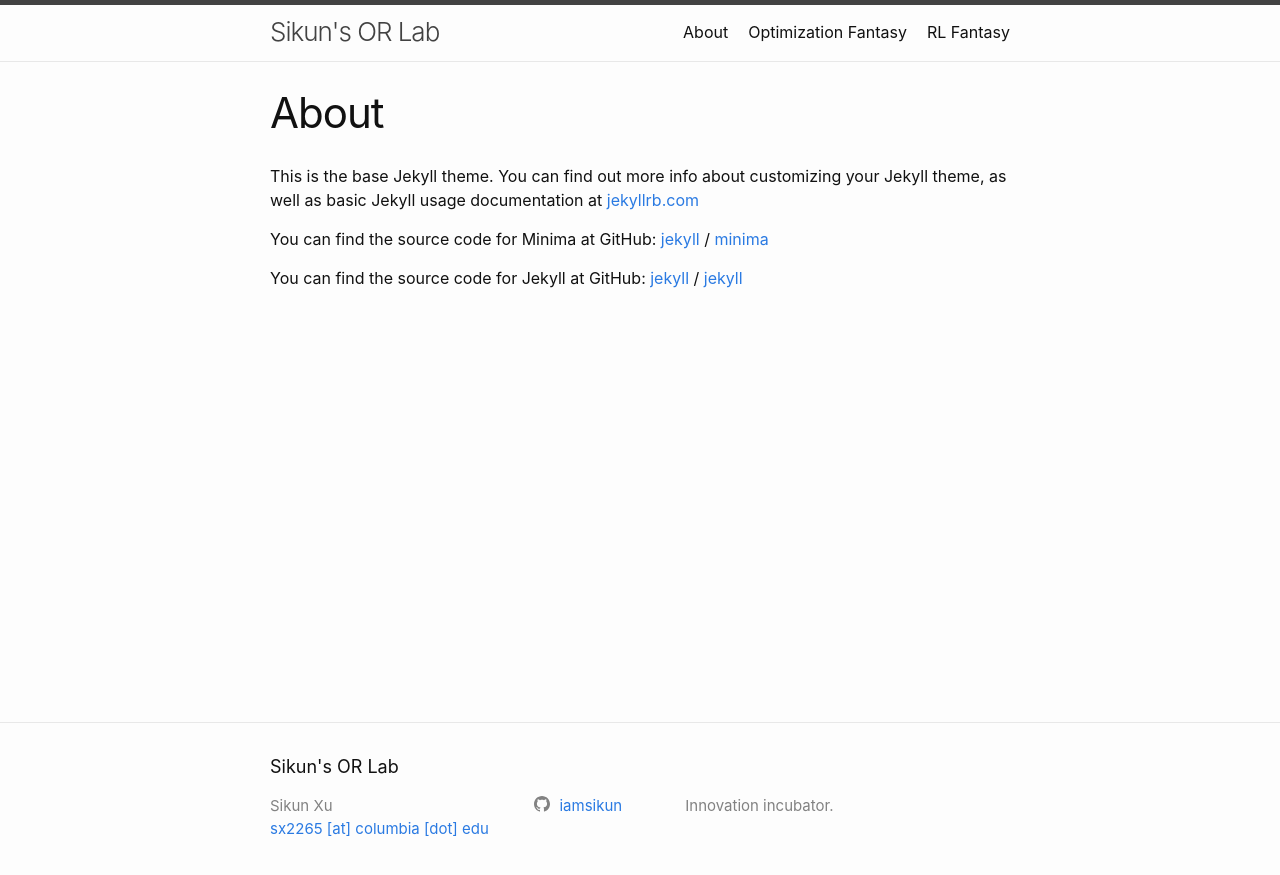
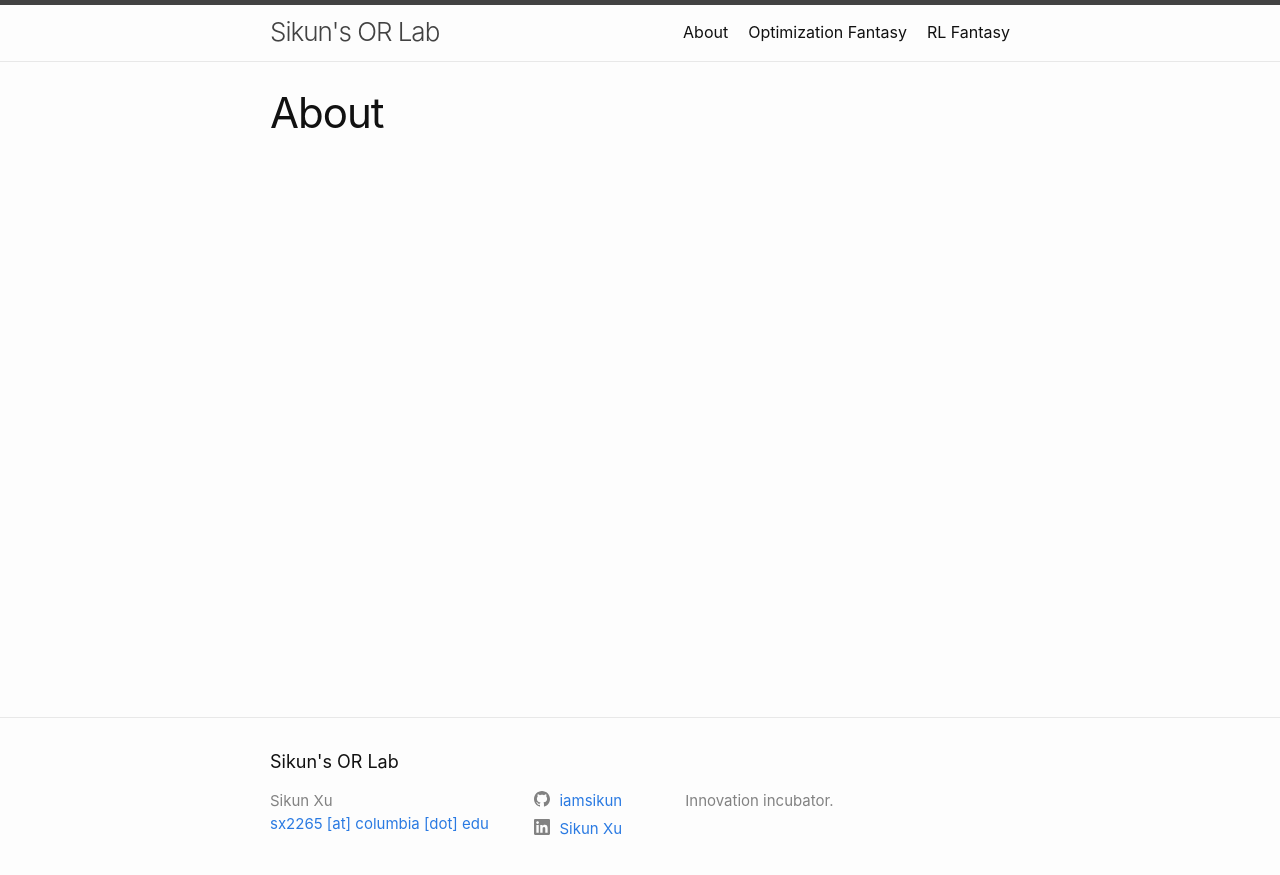
Before and after one commit to iamsikun/iamsikun.github.io, a Jekyll site: the page built from about.markdown, in a window 1280 px wide. Shown: the top 875 px of the page. Built offline with Jekyll 4.4.1, drawn with Linux system fonts in a browser that asks for light colours.

Commit message:
Updated about and linkedin

```diff
--- a/_config.yml
+++ b/_config.yml
@@ -28,7 +28,7 @@
 github_username:  iamsikun
 
 author: Sikun Xu
-# linkedin_username: Sikun Xu
+linkedin_username: Sikun Xu
 
 # Build settings
 # Removed minima theme as it is now a regular theme
--- a/_includes/social.html
+++ b/_includes/social.html
@@ -4,7 +4,7 @@
   {%- if site.flickr_username -%}<li><a href="https://www.flickr.com/photos/{{ site.flickr_username| cgi_escape | escape }}"><svg class="svg-icon"><use xlink:href="{{ '/assets/minima-social-icons.svg#flickr' | relative_url }}"></use></svg> <span class="username">{{ site.flickr_username| escape }}</span></a></li>{%- endif -%}
   {%- if site.github_username -%}<li><a href="https://github.com/{{ site.github_username| cgi_escape | escape }}"><svg class="svg-icon"><use xlink:href="{{ '/assets/minima-social-icons.svg#github' | relative_url }}"></use></svg> <span class="username">{{ site.github_username| escape }}</span></a></li>{%- endif -%}
   {%- if site.instagram_username -%}<li><a href="https://instagram.com/{{ site.instagram_username| cgi_escape | escape }}"><svg class="svg-icon"><use xlink:href="{{ '/assets/minima-social-icons.svg#instagram' | relative_url }}"></use></svg> <span class="username">{{ site.instagram_username| escape }}</span></a></li>{%- endif -%}
-  {%- if site.linkedin_username -%}<li><a href="https://www.linkedin.com/in/{{ site.linkedin_username| cgi_escape | escape }}"><svg class="svg-icon"><use xlink:href="{{ '/assets/minima-social-icons.svg#linkedin' | relative_url }}"></use></svg> <span class="username">{{ site.linkedin_username| escape }}</span></a></li>{%- endif -%}
+  {%- if site.linkedin_username -%}<li><a href="https://www.linkedin.com/in/sikun-xu-760685164/"><svg class="svg-icon"><use xlink:href="{{ '/assets/minima-social-icons.svg#linkedin' | relative_url }}"></use></svg> <span class="username">{{ site.linkedin_username| escape }}</span></a></li>{%- endif -%}
   {%- if site.pinterest_username -%}<li><a href="https://www.pinterest.com/{{ site.pinterest_username| cgi_escape | escape }}"><svg class="svg-icon"><use xlink:href="{{ '/assets/minima-social-icons.svg#pinterest' | relative_url }}"></use></svg> <span class="username">{{ site.pinterest_username| escape }}</span></a></li>{%- endif -%}
   {%- for mst in site.mastodon -%}{%- if mst.username and mst.instance -%}<li><a href="https://{{ mst.instance| cgi_escape | escape}}/@{{mst.username}}"><svg class="svg-icon"><use xlink:href="{{ '/assets/minima-social-icons.svg#mastodon' | relative_url }}"></use></svg> <span class="username">{{ mst.username|escape }}</span></a></li>{%- endif -%}{%- endfor -%}
   {%- if site.twitter_username -%}<li><a href="https://www.twitter.com/{{ site.twitter_username| cgi_escape | escape }}"><svg class="svg-icon"><use xlink:href="{{ '/assets/minima-social-icons.svg#twitter' | relative_url }}"></use></svg> <span class="username">{{ site.twitter_username| escape }}</span></a></li>{%- endif -%}
--- a/about.markdown
+++ b/about.markdown
@@ -3,16 +3,3 @@
 title: About
 permalink: /about/
 ---
-
-This is the base Jekyll theme. You can find out more info about customizing your Jekyll theme, as well as basic Jekyll usage documentation at [jekyllrb.com](https://jekyllrb.com/)
-
-You can find the source code for Minima at GitHub:
-[jekyll][jekyll-organization] /
-[minima](https://github.com/jekyll/minima)
-
-You can find the source code for Jekyll at GitHub:
-[jekyll][jekyll-organization] /
-[jekyll](https://github.com/jekyll/jekyll)
-
-
-[jekyll-organization]: https://github.com/jekyll
```
